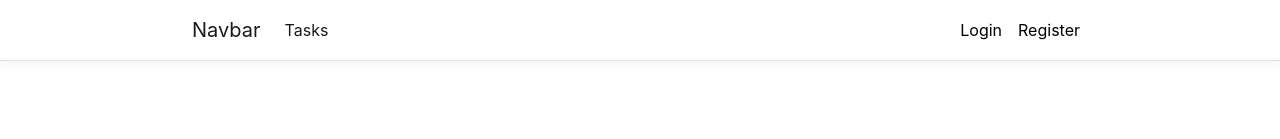
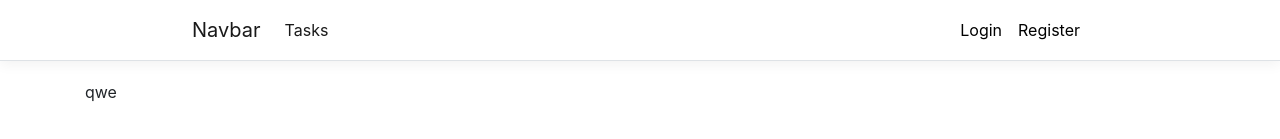
Before and after one commit to Lumqa/DebtAngular, an Angular app in the folder DebtAngular/ClientApp/: page /lazymodule in a window 1280 px wide. Before the commit this address led to /404. Shown: the top 139 px of the page. Built offline with nearby package versions, Linux system fonts and the light colour scheme.

Commit message:
add lazy loading template

```diff
--- a/DebtAngular/ClientApp/src/app/app.routing.ts
+++ b/DebtAngular/ClientApp/src/app/app.routing.ts
@@ -16,6 +16,7 @@ const appRoutes: Routes = [
     { path: 'debts', component: DebtsComponent, canActivate: [AuthGuard] },
     { path: 'addOrEditTask', component: AddOrEditTasksComponent, canActivate: [AuthGuard] },
     { path: '404', component: NotFoundComponent },
+    { path: 'lazymodule', loadChildren: './lazymodule.module#LazyModuleModule' },
 
     // otherwise redirect to home
   { path: '**', redirectTo: '404' }
--- /dev/null
+++ b/DebtAngular/ClientApp/src/app/component1.component.html
@@ -0,0 +1 @@
+<a>qwe</a>
--- /dev/null
+++ b/DebtAngular/ClientApp/src/app/component1.component.ts
@@ -0,0 +1,13 @@
+import { NgModule, Component, OnInit } from '@angular/core';
+import { Routes, RouterModule } from '@angular/router';
+
+
+@Component({
+  selector: 'app-com1',
+  templateUrl: './component1.component.html'
+})
+export class Component1Component implements OnInit {
+  ngOnInit() {
+    console.log('com1');
+  }
+}
```
Also changed, not shown: DebtAngular/ClientApp/src/app/lazymodule.module.ts (added, +21 -0 lines).
